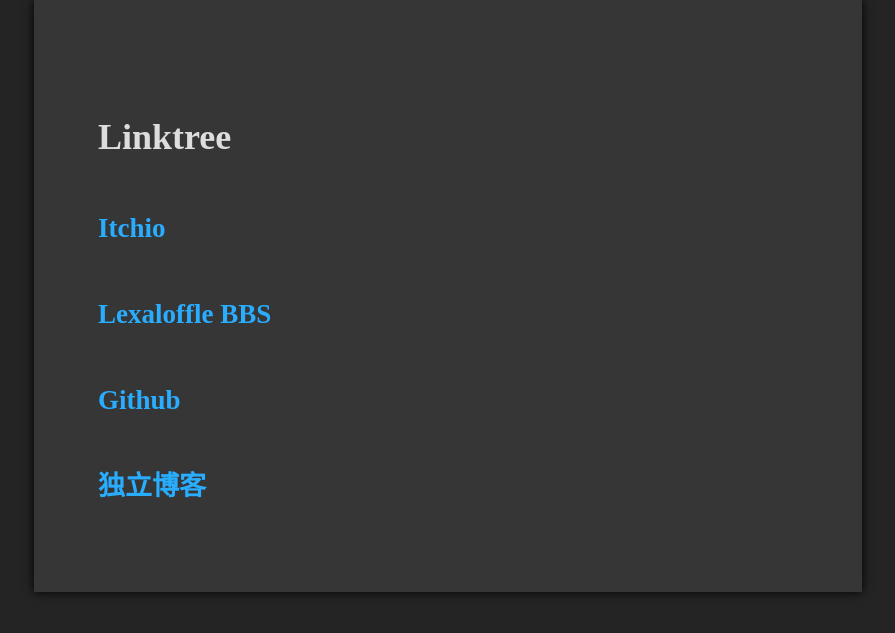
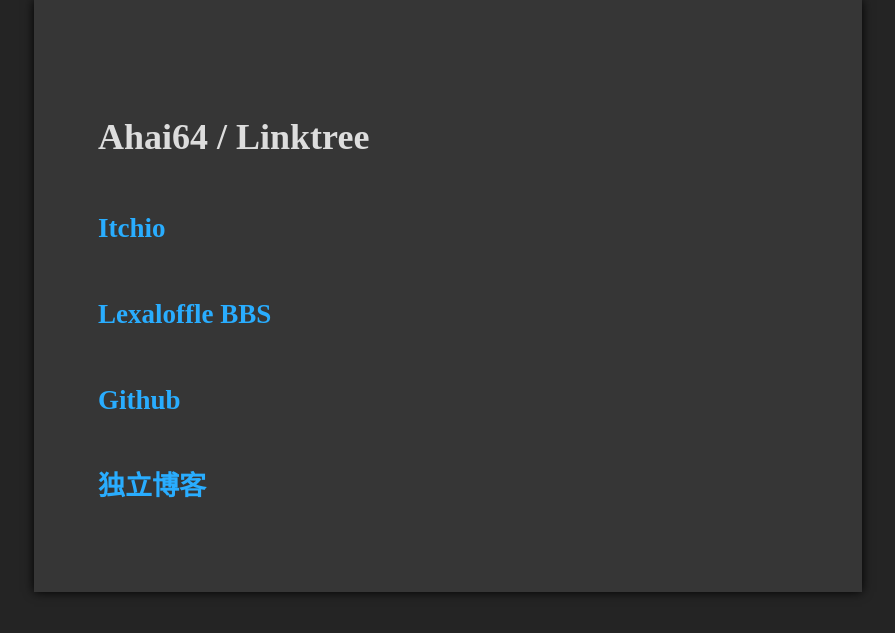
Before and after one commit to ahai64/ahai64.github.io, a Jekyll site: the page built from linktree.md, in a window 1280 px wide. Shown: the top 633 px of the page, without its empty margins (192-1087 px from the left). Built offline with Jekyll 4.4.1, drawn with Linux system fonts in a browser that asks for light colours; our own code applies the rules of GitHub Pages for plain Markdown files.

Commit message:
edit linktree

```diff
--- a/linktree.md
+++ b/linktree.md
@@ -1,7 +1,7 @@
 ---
 title: Linktree
 ---
-# Linktree
+# Ahai64 / Linktree
 
 ## <a class="link" href="https://ahai64.itch.io/" target="_blank">Itchio</a>
 
```
Also changed, not shown: index.md (+1 -1 lines).
